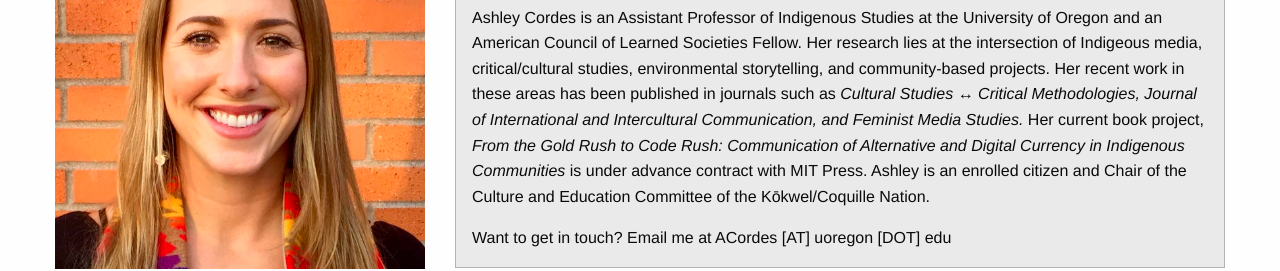
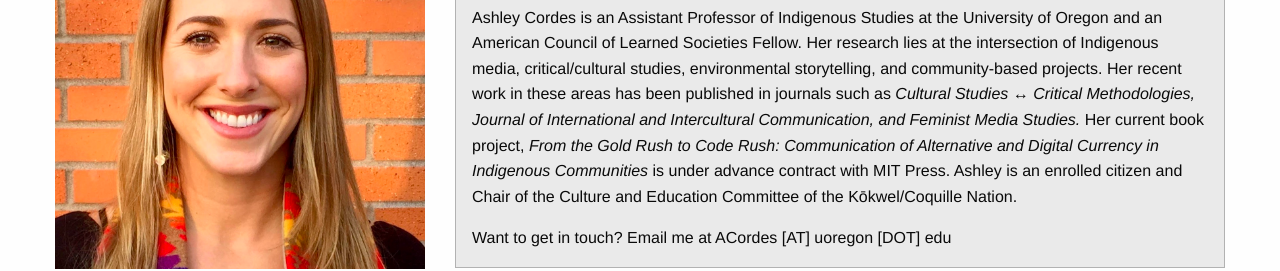
Before and after one commit to AshleyCordes/ashleycordes.github.io, a website: page index.html in a window 1280 px wide. Shown: the part 158-429 px from the top of the page. Drawn offline with Linux system fonts and the light colour scheme.

Commit message:
Update index.html

```diff
--- a/index.html
+++ b/index.html
@@ -44,7 +44,7 @@
                                     <h1 class="text-center medium-text-left show-for-medium">About</h1>
                                     <p>Ashley Cordes is an Assistant Professor of Indigenous Studies at the University of Oregon
                                       and an American Council of Learned Societies Fellow. Her research lies at the intersection
-                                      of Indigeous media, critical/cultural studies, environmental storytelling, and community-based
+                                      of Indigenous media, critical/cultural studies, environmental storytelling, and community-based
                                       projects. Her recent work in these areas has been published in journals such as <em>Cultural
                                       Studies &harr; Critical Methodologies, Journal of International and Intercultural Communication,
                                       and Feminist Media Studies.</em> Her current book project, <em>From the Gold Rush to Code Rush:
```
